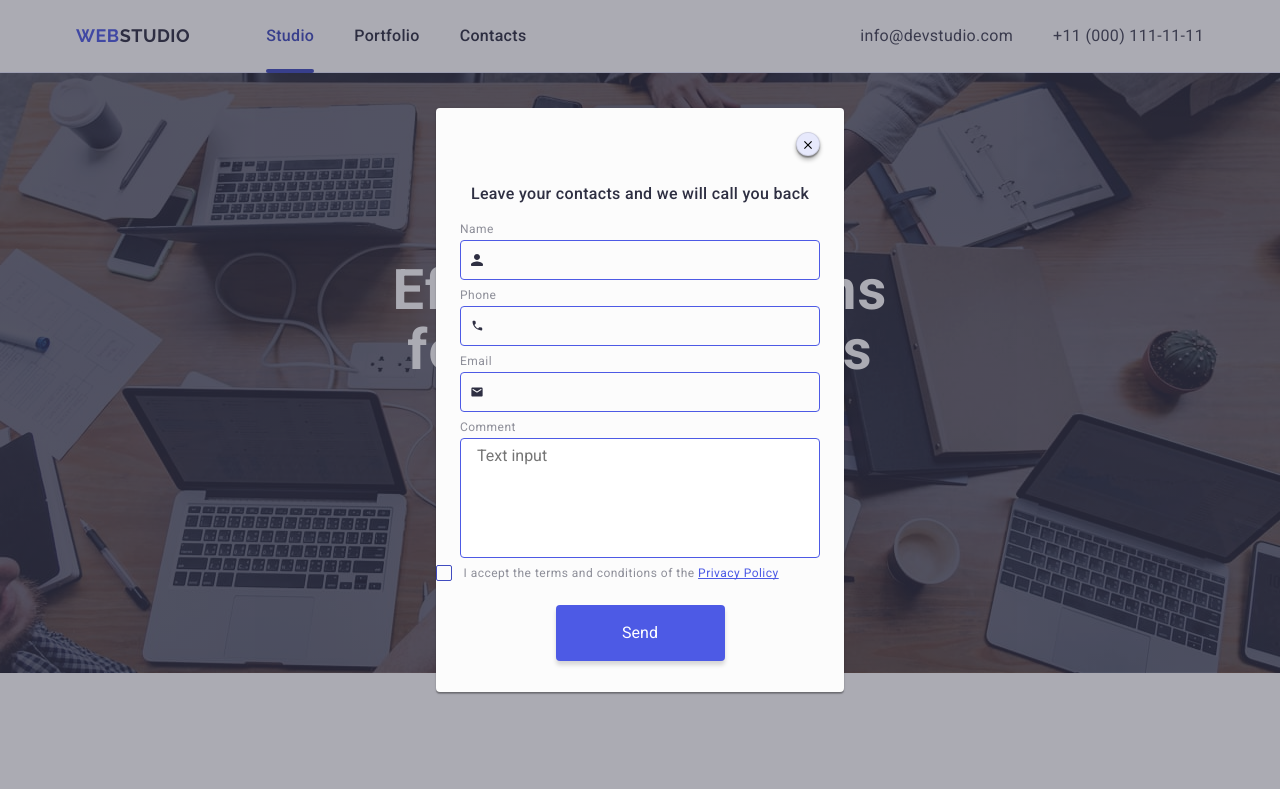
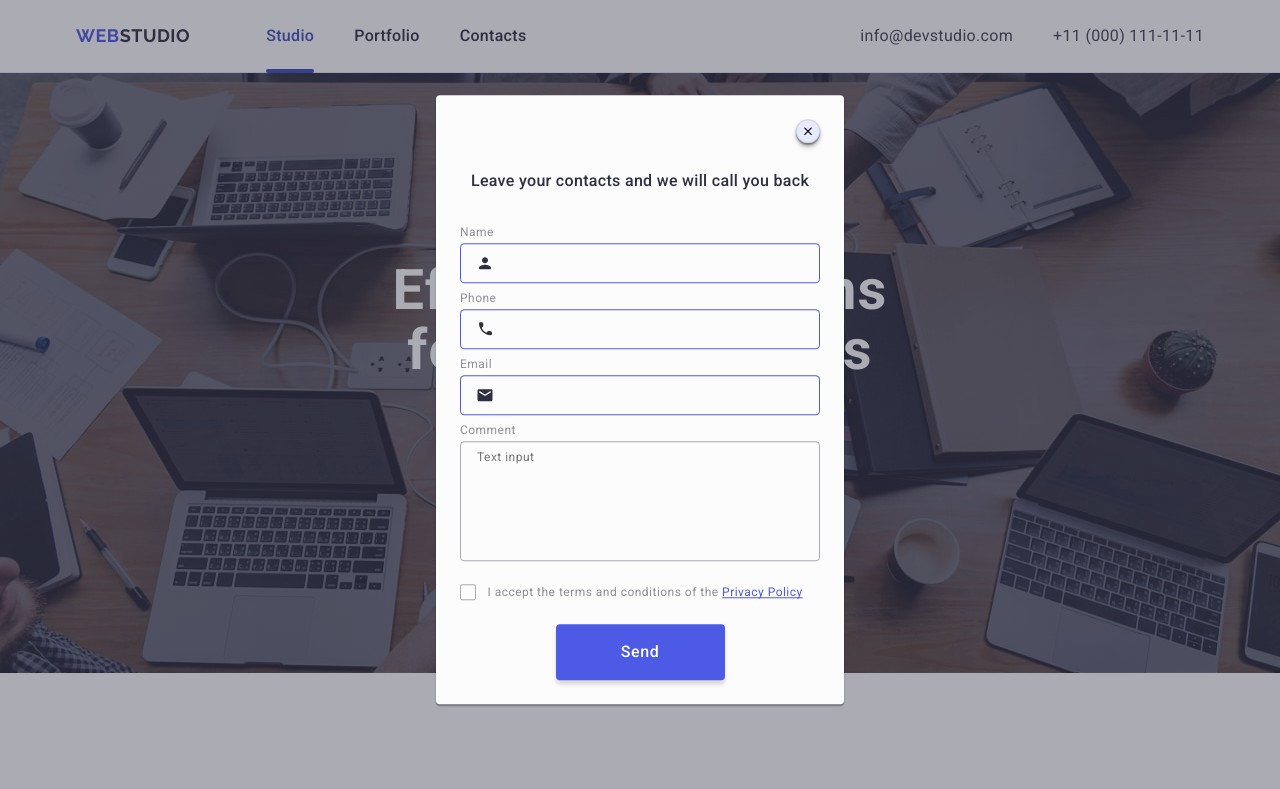
Before and after one commit to Anna-makarova25/goit-markup-hw-05, a plain HTML site: page index.html in a window 1280 px wide. Shown: the top 789 px of the page. Drawn offline with nearby package versions, Linux system fonts and the light colour scheme.

Commit message:
changed html and css footer modal

```diff
--- a/css/styles.css
+++ b/css/styles.css
@@ -456,19 +456,19 @@ margin-right: 120px;
     gap: 24px;
 }
 
+
 .subsc-input{
     border: 1px solid #fff;
     border-radius: 4px;
     width: 264px;
     height: 40px;
     box-shadow: 0 4px 4px 0 rgba(0, 0, 0, 0.15);
-    background-color: inherit;
-    padding: 8px 16px;
-    font-weight: 400;
+    background-color: transparent;
+    padding-left: 16px;
     font-size: 12px;
     line-height: 2;
     letter-spacing: 0.04em;
-    color: #fff;
+    color: #ffffff;
 }
 
 .subsc-input::placeholder{
@@ -476,7 +476,7 @@ margin-right: 120px;
     font-size: 12px;
     line-height: 2;
     letter-spacing: 0.04em;
-    color: #fff;
+    color: #ffffff;
     }
 
 
@@ -485,19 +485,19 @@ margin-right: 120px;
     justify-content: center;
     align-items: center;
     border-radius: 4px;
-    padding: 8px 24px;
     min-width: 165px;
     height: 40px;
     background-color: #4d5ae5;
-    color: #fff;
+    color: #ffffff;
+    font-family: "Roboto", sans-serif;
     font-weight: 500;
     font-size: 16px;
     line-height: 1.5;
     letter-spacing: 0.04em;
-    text-align: center;
     border: none;
     box-shadow: 0 4px 4px 0 rgba(0, 0, 0, 0.15);
     transform: background-color 250ms cubic-bezier(0.4, 0, 0.2, 1);
+    cursor: pointer;
     }
 
 .subsc-btn:hover,
@@ -523,6 +523,7 @@ margin-right: 120px;
     opacity: 0;
     visibility: hidden;
     pointer-events: none;
+    padding: 72px 24px 24px 24px;
     transition: opacity 250ms cubic-bezier(0.4, 0, 0.2, 1), visibility 250ms cubic-bezier(0.4, 0, 0.2, 1);
 }
 
@@ -542,6 +543,8 @@ margin-right: 120px;
     box-shadow: 0 1px 1px 0 rgba(0, 0, 0, 0.14), 0 1px 3px 0 rgba(0, 0, 0, 0.12), 0 2px 1px 0 rgba(0, 0, 0, 0.2);
     background-color: #fcfcfc;
     transform: translate(-50%, -50%);
+    transition: transform 250ms cubic-bezier(0.4, 0, 0.2, 1)
+
 }
 
 .backdrop:not(.is-open) .modal{
@@ -549,6 +552,9 @@ margin-right: 120px;
 }
 
 .close-modal-btn{
+    display: flex;
+    align-items: center;
+    justify-content: center;
     position: absolute;
     top: 24px;
     right: 24px;
@@ -557,9 +563,10 @@ margin-right: 120px;
     border-radius: 50%;
     background-color: #e7e9fc;
     stroke-width: 1px;
+    cursor: pointer;
     border: 1px solid rgba(0, 0, 0, 0.1);
     box-shadow: 0 2px 1px 0 rgba(0, 0, 0, 0.2), 0 1px 1px 0 rgba(0, 0, 0, 0.14), 0 1px 3px 0 rgba(0, 0, 0, 0.12), 0 4px 4px 0 rgba(0, 0, 0, 0.25);
-
+    transition: background-color 250ms cubic-bezier(0.4, 0, 0.2, 1), border 250ms cubic-bezier(0.4, 0, 0.2, 1);
 
     }
 
@@ -567,13 +574,14 @@ margin-right: 120px;
 .modal-btn:focus
 {
     background-color: #404bbf;
+    border: none;
     stroke: #fff;
     fill: white;
 }
 
 .modal-btn:hover .modal-btn-icon,
 .modal-btn:focus .modal-btn-icon{
-    fill: white;
+    fill: #ffffff;
 }
 
 .modal-text{
@@ -584,12 +592,12 @@ margin-right: 120px;
     text-align: center;
     color: #2e2f42;
     padding: 74px 24px 16px;
+    margin-bottom: 16px;
 }
 
 .modal-form{
     display: block;
     width: 100%;
-
 }
 
 .modal-group{
@@ -602,6 +610,7 @@ margin-bottom: 8px;
     width: 100%;
     padding: 0 24px;
     position: relative;
+    margin-bottom: 8px;
 }
 
 .modal-lbl {
@@ -612,25 +621,24 @@ margin-bottom: 8px;
     letter-spacing: 0.04em;
     color: #8e8f99;
     display: block;
-    padding-bottom: 4px;
-
+    margin-bottom: 4px;
 }
 
 .modal-icon{
     position: absolute;
-    left: 8px;
+    left: 16px;
     top: 50%;
     transform: translateY(-50%);
     width: 18px;
-    height: 18px;
+    height: 24px;
     fill: #2e2f42;
-    pointer-events: none ;
+    pointer-events: none;
+    transition: fill 250ms cubic-bezier(0.4, 0, 0.2, 1);
 }
 
 .modal-input{
     border: 1px solid #4d5ae5;
     border-radius: 4px;
-    padding-top: 4px;
     width: 100%;
     height: 40px;
      padding-left: 38px;
@@ -639,22 +647,38 @@ position: absolute;
     transition: border-color 250ms cubic-bezier(0.4, 0, 0.2, 1);
 }
 
+.modal-input:focus{
+    border-color: #4d5ae5;
+}
+
+.modal-container-textarea{
+    width: 100%;
+    padding: 0 24px;
+    margin-bottom: 16px;
+}
 .modal-textarea{
     resize: none;
     width: 100%;
     height: 120px;
     border-radius: 4px;
     border: 1px solid #4d5ae5;
+    font-size: 12px;
+    line-height: 1.17;
+    letter-spacing: 0.04em;
+    color: rgba(46, 47, 66, 0.4);
+    border: 1px solid rgba(46, 47, 66, 0.4);
+    background-color: transparent;
+    padding: 8px 16px;
+    outline: transparent;
+    transition: border-color 250ms cubic-bezier(0.4, 0, 0.2, 1);
     }
 
 .checkbox{
-        display: inline-block;
-        margin-bottom: 24px;
-        padding: 0 auto;
+    padding: 0 24px;
 
 }
 
-    .check-input{
+.visually-hidden{
     position: absolute;
     width: 1px;
     height: 1px;
@@ -680,17 +704,19 @@ border: 1px solid #4d5ae5;
     align-items: center;
     justify-content: center;
     border-radius: 2px;
-        border: 1px solid #404bbf;
+    border: 1px solid rgba(46, 47, 66, 0.4);
     width: 16px;
     height: 16px;
     background-color: transparent;
     fill: transparent;
     margin-right: 8px;
+    transition: background-color 250ms cubic-bezier(0.4, 0, 0.2, 1), border 250ms cubic-bezier(0.4, 0, 0.2, 1), fill 250ms cubic-bezier(0.4, 0, 0.2, 1);
 }
 
     .check-input:checked + .chek-lbl > .custom-check{
             background-color: #404bbf;
-            fill: #fff;
+            fill: #f4f4fd;
+            border: none;
         }
 
 
@@ -702,20 +728,23 @@ border: 1px solid #4d5ae5;
     }
 
 .modal-textarea::placeholder{
-        padding-top: 8px;
-        padding-left: 16px;
+    text-align: left;
 }
 
 .submit-btn{
     display: block;
-    margin: 0 auto;
+    margin: 24px auto;
     border-radius: 4px;
     padding: 16px 32px;
-    width: 169px;
+    min-width: 169px;
     height: 56px;
+    font-weight: 500;
+    line-height: 1.5;
+    letter-spacing: 0.04em;
+    cursor: pointer;
     box-shadow: 0 4px 4px 0 rgba(0, 0, 0, 0.15);
     background-color: #4d5ae5;
     border: none;
     color: #fff;
-
+    transition: background-color 250ms cubic-bezier(0.4, 0, 0.2, 1);
 }
--- a/index.html
+++ b/index.html
@@ -469,7 +469,7 @@
         <div class="subscribe">
           <p class="subscribe-form-title">Subscribe</p>
           <form class="subscribe-form">
-            <label for="user-email"></label>
+            <label class="subsckribe-lbl" for="user-email">
               <input
                 class="subsc-input"
                 type="email"
@@ -477,6 +477,7 @@
                 placeholder="E-mail"
                 id="user-email"
               />
+            </label>
             <button class="subsc-btn" type="submit">
               Subscribe
               <svg class="subsc-icon" width="24" height="24">
@@ -499,68 +500,69 @@
 
         <form class="modal-form">
           <div class="modal-container">
-            <label class="modal-lbl" for="user_name">Name</label>
+            <label class="modal-lbl" for="user-name">Name</label>
             <div class="modal-group">
+              <input
+                class="modal-input"
+                type="text"
+                name="user-name"
+                id="user-name"
+              />
               <svg class="modal-icon" width="18" height="24">
                 <use href="./images/icons.svg#icon-person"></use>
               </svg>
-              <input
-                class="modal-input"
-                type="text"
-                name="username"
-                id="user_name"
-              />
             </div>
           </div>
 
           <div class="modal-container">
-            <label class="modal-lbl" for="user_phone">Phone </label>
+            <label class="modal-lbl" for="user_phone">Phone</label>
             <div class="modal-group">
-              <svg class="modal-icon" width="18" height="24">
-                <use href="./images/icons.svg#icon-phone"></use>
-              </svg>
               <input
                 class="modal-input"
                 type="tel"
                 name="tel"
                 id="user_phone"
               />
+              <svg class="modal-icon" width="18" height="24">
+                <use href="./images/icons.svg#icon-phone"></use>
+              </svg>
             </div>
           </div>
 
           <div class="modal-container">
             <label class="modal-lbl" for="user_email">Email</label>
             <div class="modal-group">
-              <svg class="modal-icon" width="18" height="24">
-                <use href="./images/icons.svg#icon-email"></use>
-              </svg>
               <input
                 class="modal-input"
                 type="email"
                 name="email"
                 id="user_email"
               />
+              <svg class="modal-icon" width="18" height="24">
+                <use href="./images/icons.svg#icon-email"></use>
+              </svg>
             </div>
           </div>
 
-          <div class="modal-container">
-            <label class="modal-lbl" for="user_comment">Comment</label>
+          <div class="modal-container-textarea">
+            <label class="modal-lbl" for="user-comment">Comment</label>
             <textarea
+              name="user-comment"
               class="modal-textarea"
               placeholder="Text input"
-              id="user_comment"
+              id="user-comment"
             ></textarea>
           </div>
 
           <div class="checkbox">
             <input
-              class="check-input"
+              class="visually-hidden"
               type="checkbox"
               name="privacy"
               value="true"
-              id="privacy"
+              id="user-privacy"
             />
-            <label class="chek-lbl" for="privacy">
+            <label class="chek-lbl" for="user-privacy">
               <span class="custom-check">
                 <svg class="custom-check-icon" width="10" height="8">
                   <use href="./images/icons.svg#icon-check"></use>
```
Lines whose indentation alone changed are shown as unchanged.
